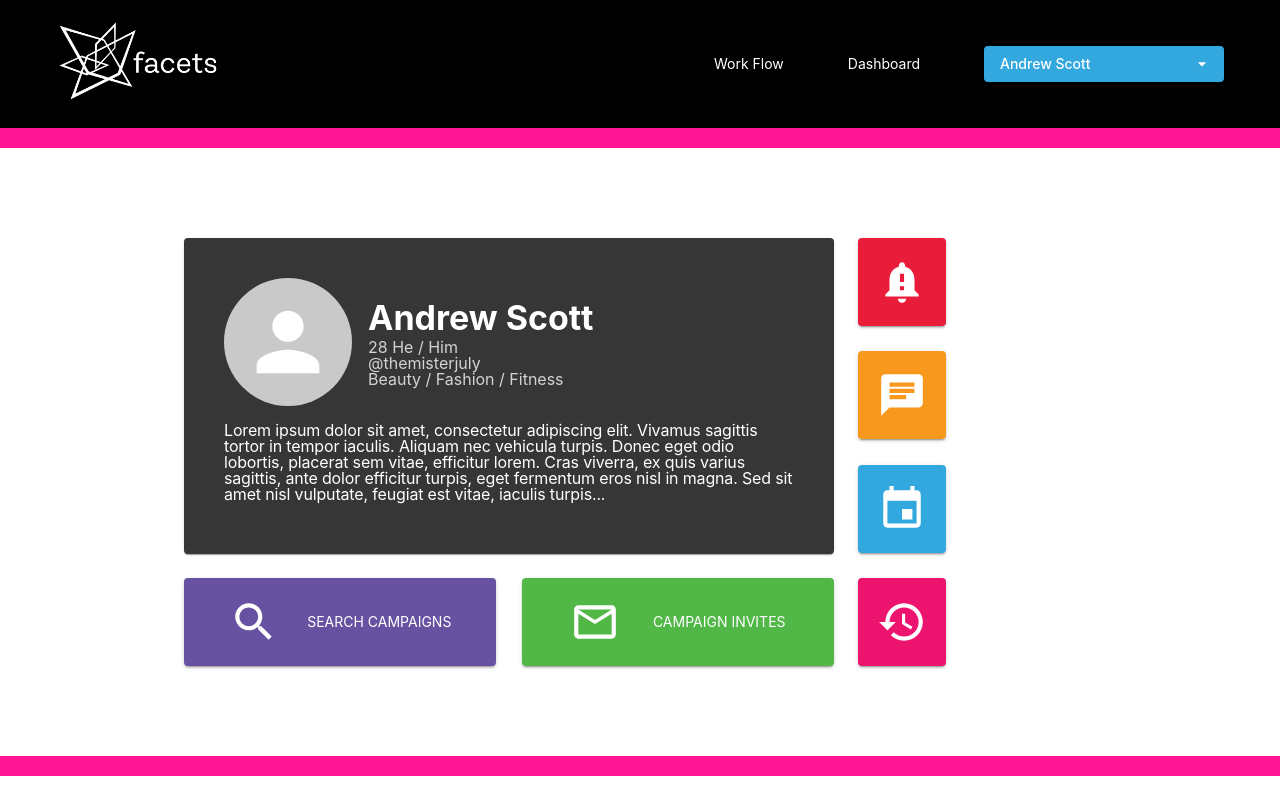
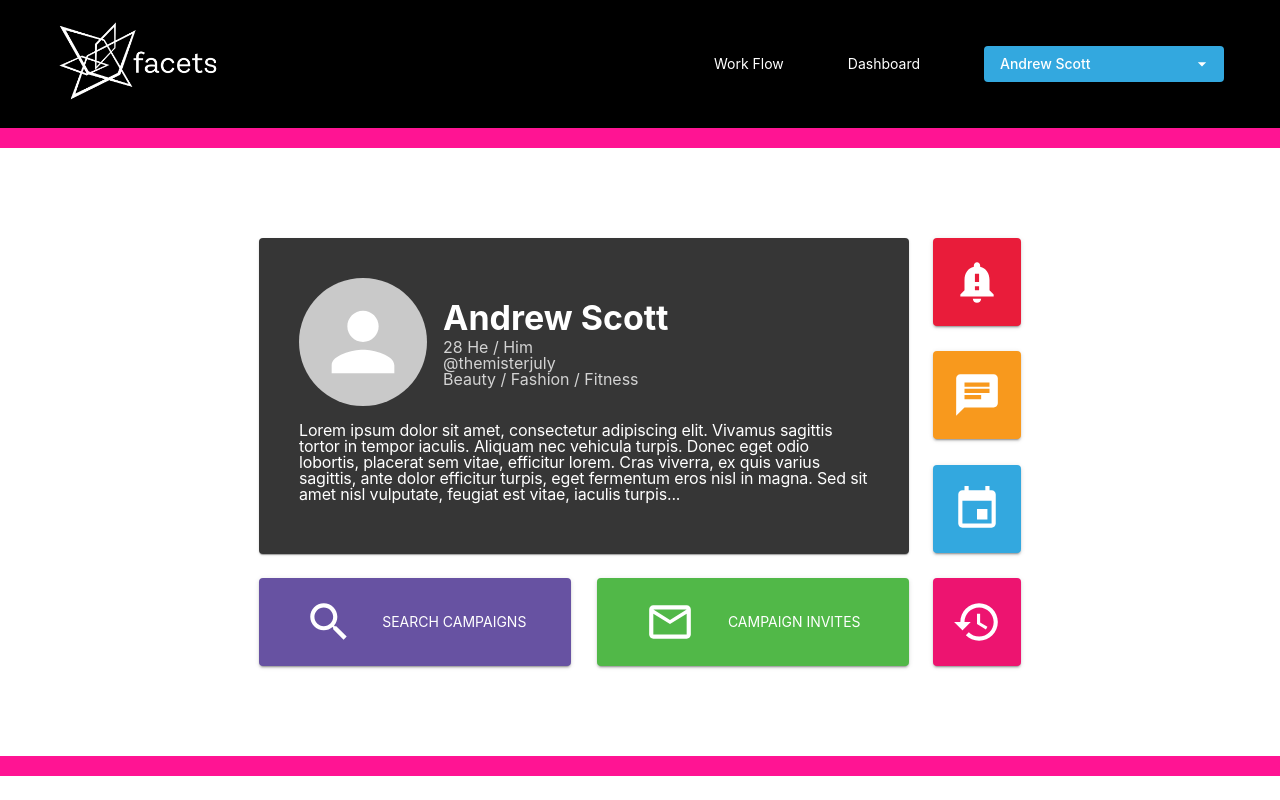
Before and after one commit to dwai03/amptest, a React (Create React App) app in the folder frontend/: page / in a window 1280 px wide. Built offline with nearby package versions, Linux system fonts and the light colour scheme; a web font is replaced by a local one.

Commit message:
update again

```diff
--- a/frontend/src/dashboard/dashboard.js
+++ b/frontend/src/dashboard/dashboard.js
@@ -26,7 +26,7 @@ const useStyles = makeStyles((theme) => ({
     marginTop: 90,
     marginBottom: 90,
     display: 'flex',
-    alignItems: 'center',
+    justifyContent: 'center',
   },
   top_section: {
     display: 'flex',
```
